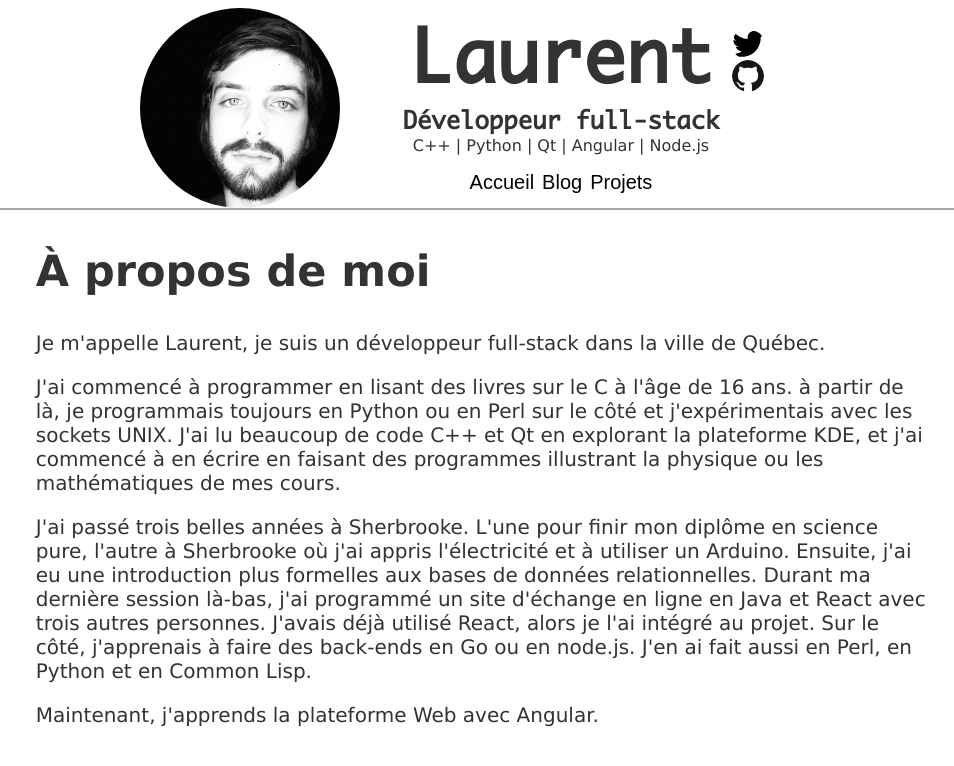
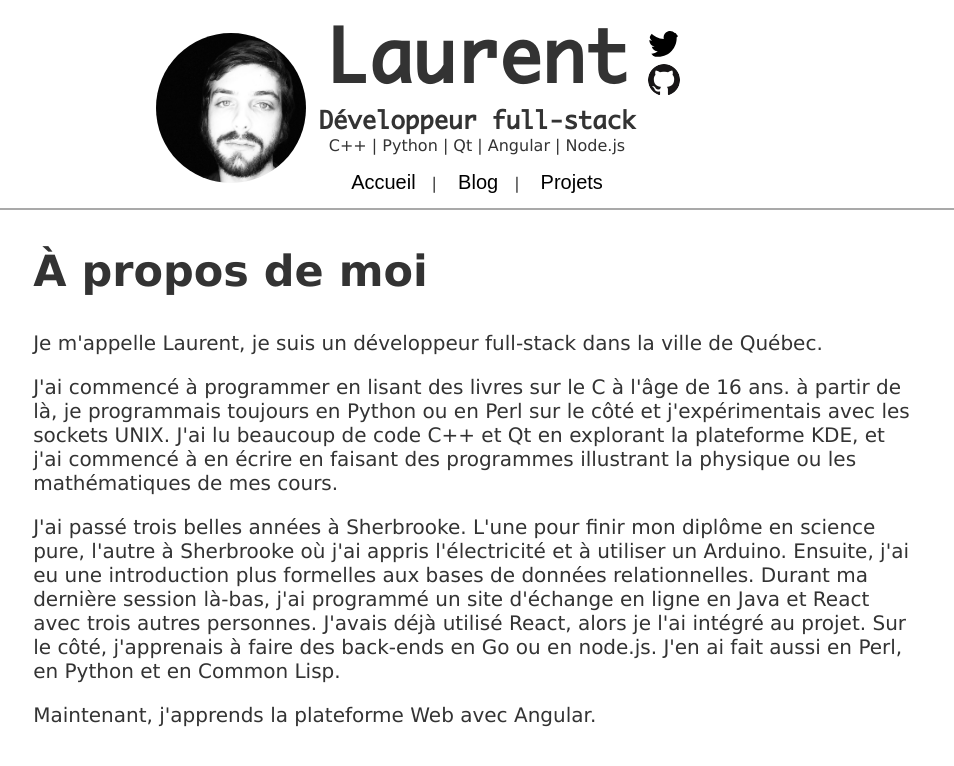
Before and after one commit to 0x248f/tilde, an Angular app: page /#/ in a window 1280 px wide. Shown: the top 766 px of the page, without its empty margins (163-1117 px from the left). Built offline with nearby package versions, Linux system fonts and the light colour scheme.

Commit message:
Continue projects, adjust CSS, finish delete post

```diff
--- a/src/app/app.component.css
+++ b/src/app/app.component.css
@@ -1,18 +1,16 @@
 .header {
     display: flex;
+    align-content: center;
     justify-content: center;
-    text-align: center;
-    vertical-align: middle;
     height: 200px;
-    background-position: center;
 }
 
 .header img {
-    display: block;
-    width: auto;
-    height: 200px;
+    display: inline-flex;
+    height: 150px;
+    width: 150px;
     border-radius: 50%;
-    margin-right: 50px;
+    align-self: center;
 }
 
 @font-face {
@@ -20,13 +18,16 @@
     src: url('/assets/Monego-Regular.otf') format('opentype');
 }
 
+.headerText {
+  display: inline-flex;
+  flex-direction: column;
+  text-align: center;
+}
+
 .headerText h1 {
     font-family: Monego;
     font-size: 72px;
-    margin-bottom: 0px;
-    margin-top: 0px;
-    margin-left: 20px;
-    margin-right: 20px;
+    margin: 0px 20px;
 }
 
 .headerText h4 {
@@ -40,11 +41,15 @@
     margin-top: 0px;
 }
 
-.headerText a {
+.headerLinks {
+  display: block;
+}
+
+.headerLinks a {
     font-family: Arial;
     color: black;
     text-decoration: none;
-    padding: 4px 4px 4px 4px;
+    padding: 0px 16px;
     font-size: 20px;
 }
 
@@ -52,6 +57,7 @@
     display: flex;
     flex-direction: column;
     margin-top: 20px;
+    margin-right: 118px;
 }
 
 .icons img {
@@ -71,4 +77,5 @@
   overflow: scroll;
   top: 210px;
   bottom: 0px;
+  width: 98%;
 }
--- a/src/app/app.component.html
+++ b/src/app/app.component.html
@@ -4,9 +4,11 @@
     <h1>Laurent</h1>
     <h4>Développeur full-stack</h4>
     <p>C++ | Python | Qt | Angular | Node.js</p>
-    <a [routerLink]="['/']">Accueil</a>
-    <a [routerLink]="['/blog']">Blog</a>
-    <a [routerLink]="['/projets']">Projets</a>
+    <div class="headerLinks">
+      <a [routerLink]="['/']">Accueil</a>|
+      <a [routerLink]="['/blog']">Blog</a>|
+      <a [routerLink]="['/projets']">Projets</a>
+    </div>
   </div>
   <div class="icons">
     <a href="https://twitter.com/0x248f">
--- a/src/app/blog/blog.component.css
+++ b/src/app/blog/blog.component.css
@@ -1,5 +1,5 @@
 .posts {
-    height: 90%;
+  height: 95%;
 }
 
 .newPost {
--- a/src/app/blog/blog.component.html
+++ b/src/app/blog/blog.component.html
@@ -1,8 +1,8 @@
 <router-outlet></router-outlet>
 <div class="posts">
-    <div *ngFor="let post of posts | async">
-        <tld-post [post]="post"></tld-post>
-    </div>
+  <div *ngFor="let post of posts | async">
+    <tld-post [post]="post"></tld-post>
+  </div>
 </div>
 
 <button class="newPost" [routerLink]="['/new']">Nouveau Poste</button>
--- a/src/app/projects/project/project.component.css
+++ b/src/app/projects/project/project.component.css
@@ -0,0 +1,16 @@
+.project {
+  display: inline-flex;
+  flex-direction: column;
+  margin: 100px 20px;
+  padding: 0px 50px;
+}
+
+.project a {
+  text-decoration: none;
+  color: rgb(0, 174, 255);
+}
+
+.project img {
+  height: 500px;
+  width: auto;
+}
--- a/src/app/projects/projects.component.css
+++ b/src/app/projects/projects.component.css
@@ -0,0 +1,7 @@
+.projects {
+  display: flex;
+  flex-flow: row wrap;
+  justify-content: space-around;
+  width: 100%;
+  margin: auto;
+}
```
Also changed, not shown: src/app/home/home.component.css (+4 -4 lines), 2 other files (tests, documents, lock files or other folders).
